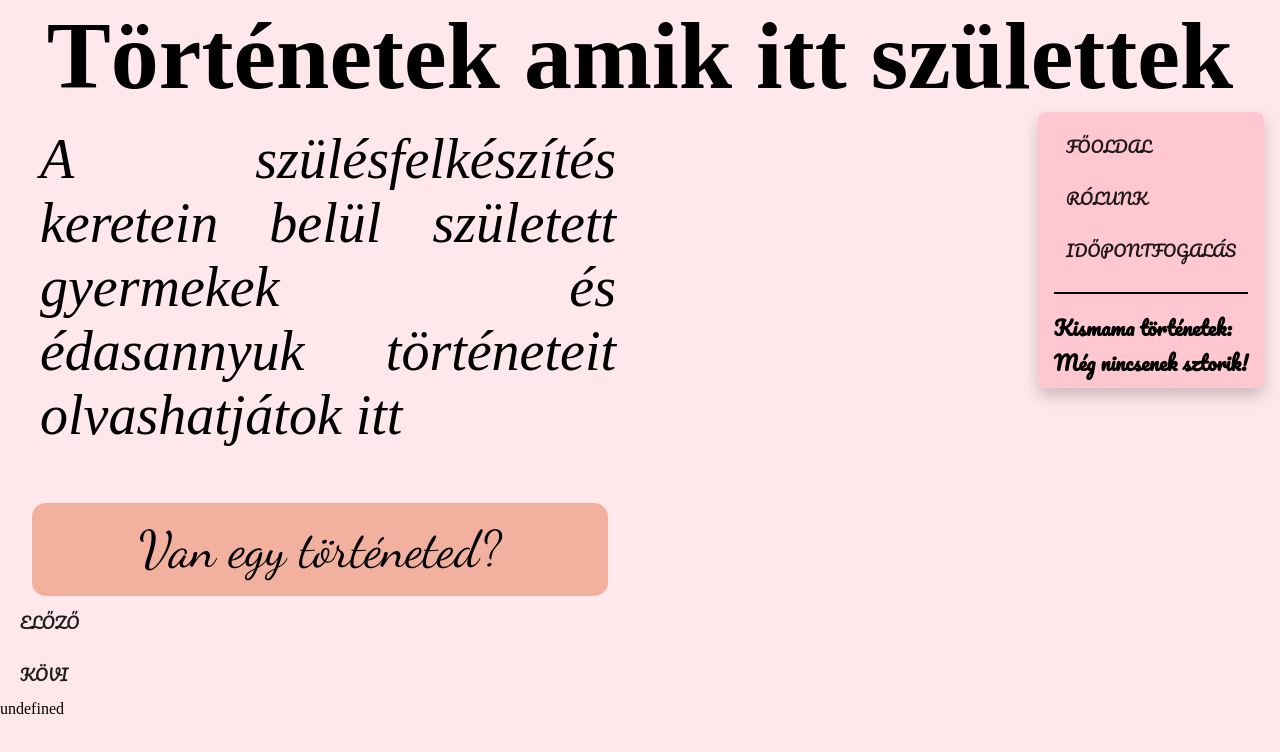
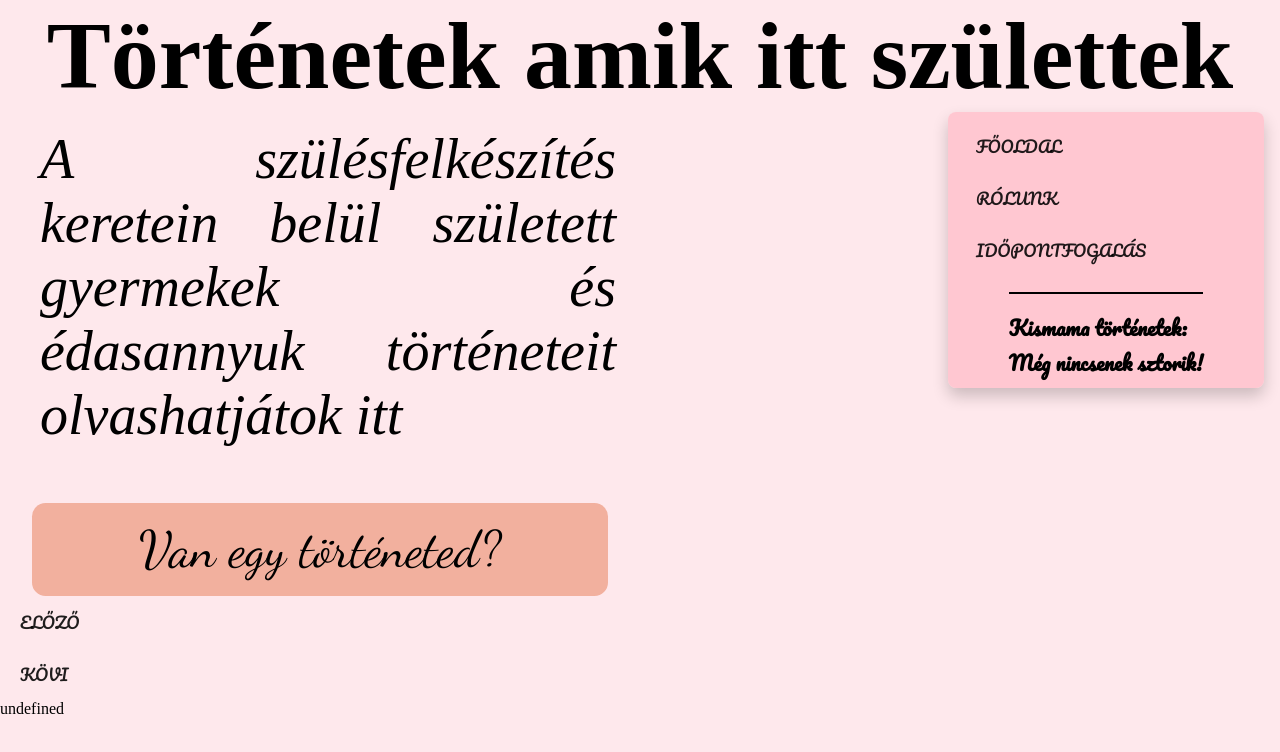
Before and after one commit to HangBeni/melindak_svelte, a SvelteKit app: page /itt_szulettem/1 in a window 1280 px wide. Shown: the top 752 px of the page. Built offline with nearby package versions, Linux system fonts and the light colour scheme; no server answers; the database is empty; a web font is replaced by a local one.

Commit message:
style fix

```diff
--- a/src/routes/itt_szulettem/+layout.svelte
+++ b/src/routes/itt_szulettem/+layout.svelte
@@ -70,7 +70,7 @@
 
   @media (max-width: 680px) {
     aside {
-      position: fixed;
+      position: absolute;
       top: 1rem;
       right: 1rem;
       display: flex;
@@ -99,10 +99,11 @@
 
   @media (min-width: 681px) {
     aside {
-      position: fixed;
+      position: absolute;
       top: 7rem;
       right: 1rem;
       display: flex;
+      width: 100%;
       flex-direction: column;
       align-items: flex-start;
       background-color: rgba(255, 192, 203, 0.8);
```
